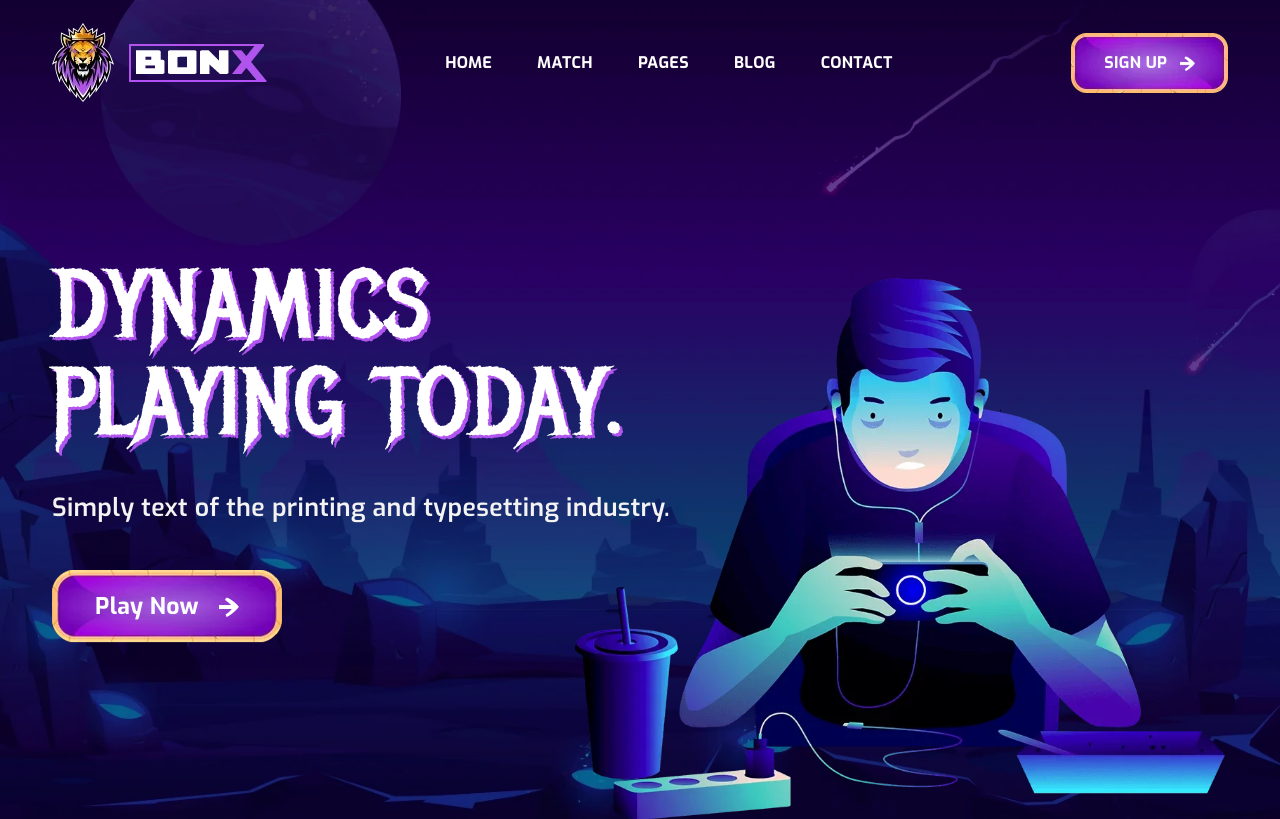
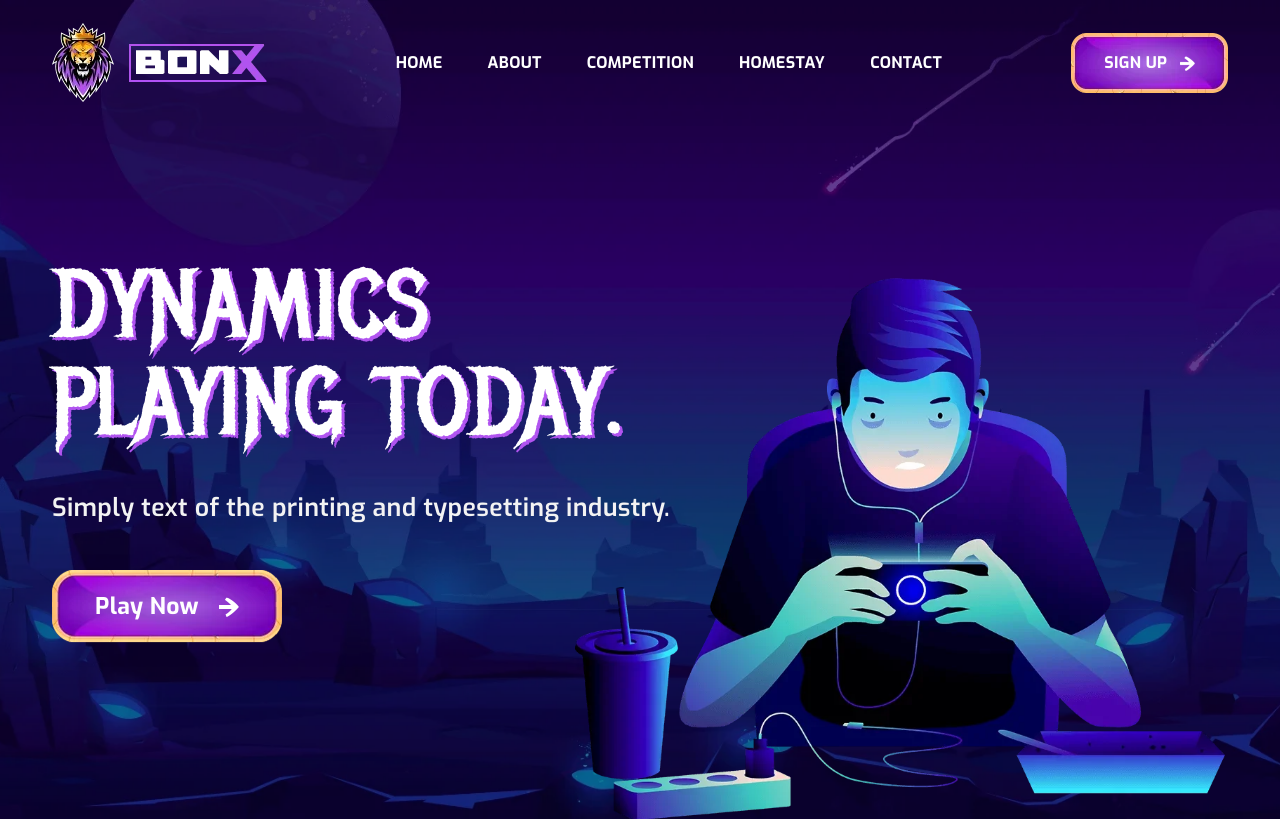
Before and after one commit to miftahr149/dynamics, a CodeIgniter 4 app: template app/Views/Home/ViewIndex.php in a window 1280 px wide. Shown: the top 819 px of the page. Run offline with PHP 8.4 and a stand-in for CodeIgniter, Linux system fonts and the light colour scheme; the template is opened without the code that fills it, so the values that code supplies are empty; some libraries are stand-ins or nearby versions.

Commit message:
Add Menu

```diff
--- a/app/Config/App.php
+++ b/app/Config/App.php
@@ -24,7 +24,7 @@ class App extends BaseConfig
      *
      * @var string
      */
-    public $baseURL = BASE_URL;
+    public $baseURL = "http://localhost:8080";
 
     /**
      * --------------------------------------------------------------------------
--- a/app/Views/Home/ViewIndex.php
+++ b/app/Views/Home/ViewIndex.php
@@ -43,40 +43,11 @@
                         <div class="main_menu d-none d-lg-block">
                             <nav>
                                 <ul class="d-flex">
-                                    <li><a href="index-2.html">Home</a></li>
-                                    <li><a href="match.html">Match</a>
-                                        <ul class="sub_menu">
-                                            <li><a href="match.html">Match Page</a></li>
-                                            <li><a href="match-details.html">Match Details</a></li>
-                                        </ul>
-                                    </li>
-                                    <li><a href="#">Pages</a>
-                                        <ul class="sub_menu">
-                                            <li><a href="about.html">About Us</a></li>
-                                            <li><a href="all-game.html">All Game</a></li>
-                                            <li><a href="game-details.html">Game Details</a></li>
-                                            <li><a href="faq.html">Faq Page</a></li>
-                                            <li><a href="players.html">Players</a></li>
-                                            <li><a href="player-details.html">Player Details</a></li>
-                                            <li><a href="registration.html">Sign Up</a></li>
-                                            <li><a href="login.html">Login</a></li>
-                                            <li><a href="404.html">Error 404</a></li>
-                                        </ul>
-                                    </li>
-                                    <li><a href="blog-left-sidebar.html">blog</a>
-                                        <ul class="sub_menu">
-                                            <li><a href="blog-left-sidebar.html">Blog Left Sidebar</a></li>
-                                            <li><a href="blog-right-sidebar.html">Blog Right Sidebar</a></li>
-                                            <li><a href="blog-without-sidebar.html">Blog Without Sidebar</a></li>
-                                            <li><a href="blog-grid-left-sidebar.html">Blog Grid Left Sidebar</a></li>
-                                            <li><a href="blog-grid-right-sidebar.html">Blog Grid Right Sidebar</a></li>
-                                            <li><a href="blog-grid-without-sidebar.html">Blog Grid Without Sidebar</a></li>
-                                            <li><a href="blog-details-left-sidebar.html">Blog Details Left Sidebar</a></li>
-                                            <li><a href="blog-details-right-sidebar.html">Blog Details Right Sidebar</a></li>
-                                            <li><a href="blog-details.html">Blog Details</a></li>
-                                        </ul>
-                                    </li>
-                                    <li><a href="contact.html">Contact</a></li>
+                                    <li><a href="index-2.html">HOME</a></li>
+                                    <li><a href="index-2.html">ABOUT</a></li>
+                                    <li><a href="index-2.html">COMPETITION</a></li>
+                                    <li><a href="index-2.html">HOMESTAY</a></li>
+                                    <li><a href="index-2.html">CONTACT</a></li>
                                 </ul>
                             </nav>
                         </div>
```
